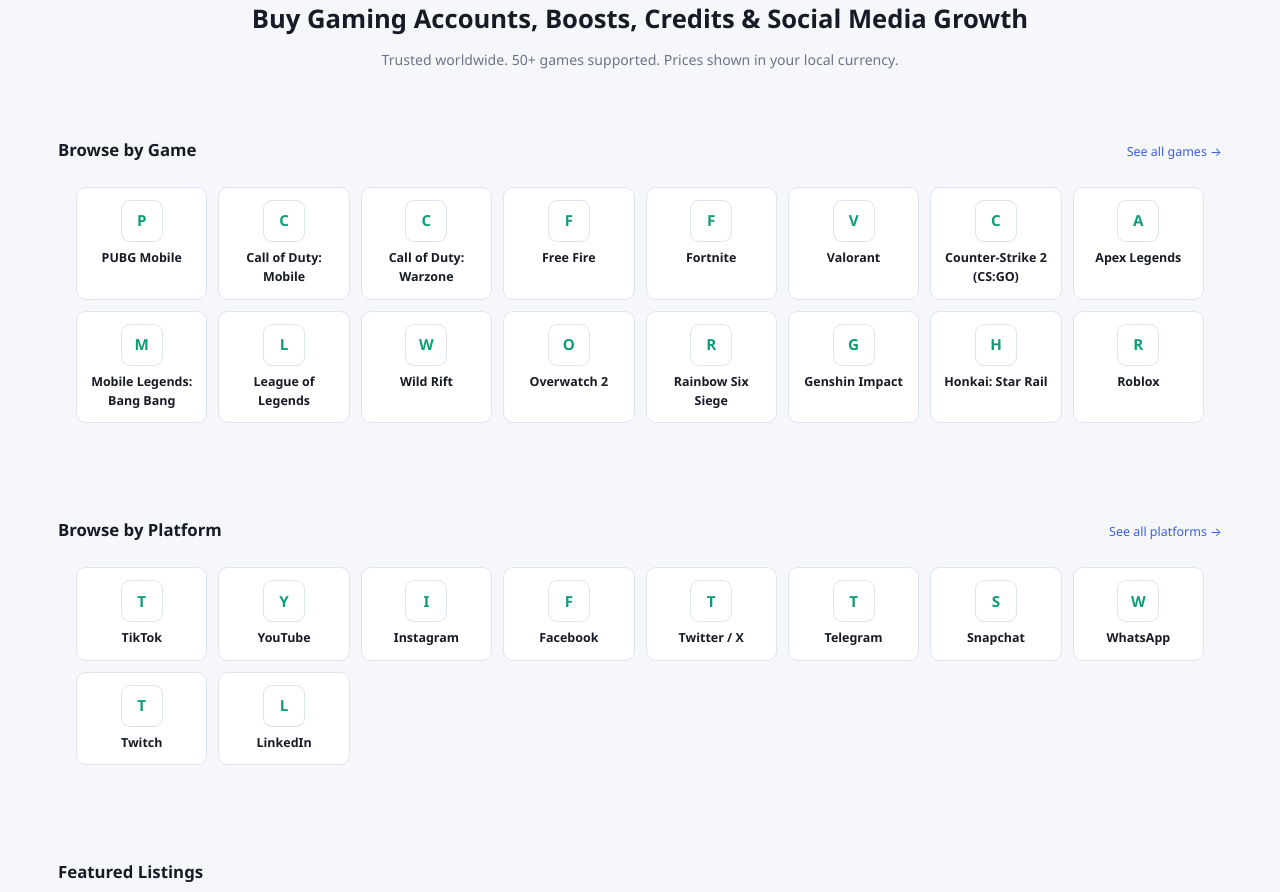
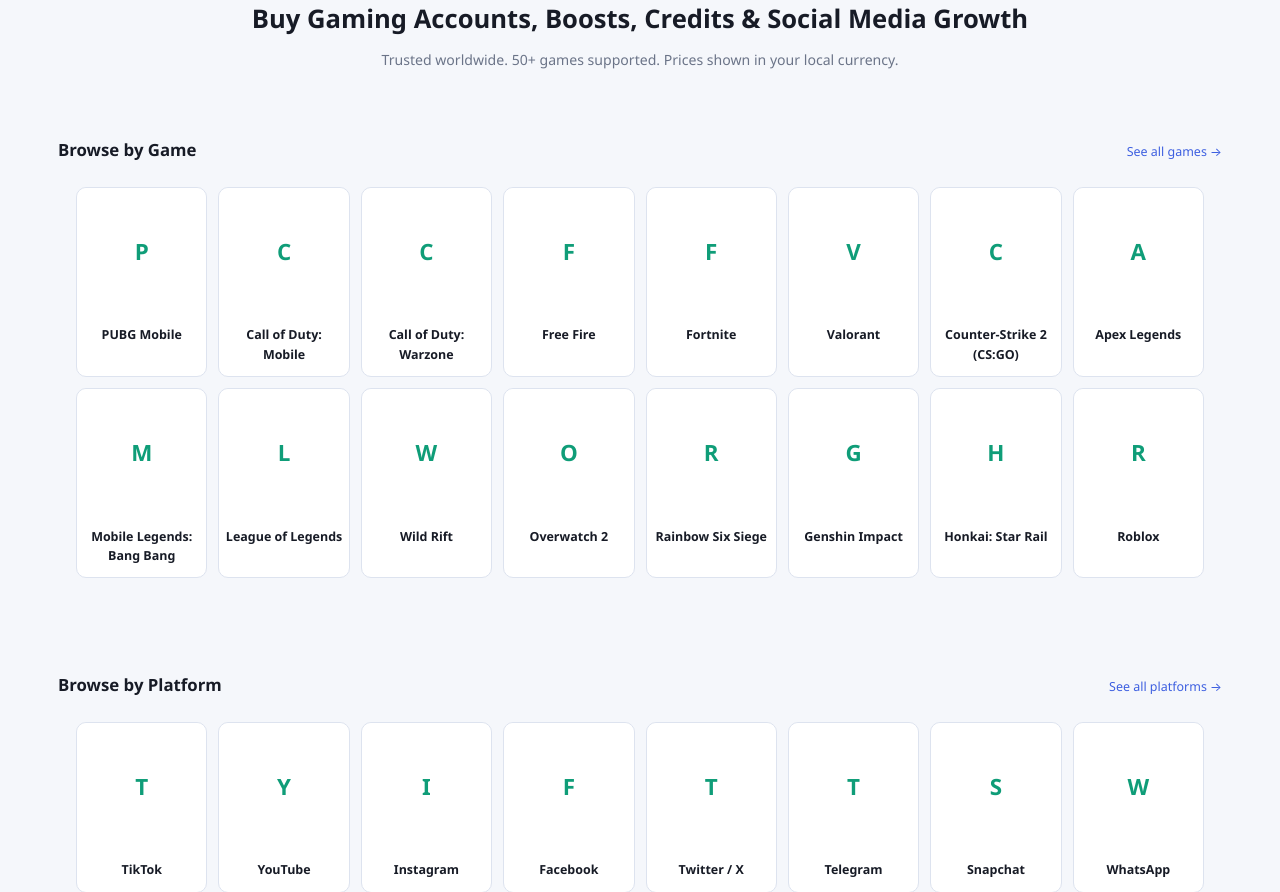
Before and after one commit to clinton10-cyber/IPNET, a Flask app: page / in a window 1280 px wide. Shown: the part 166-1058 px from the top of the page. Run offline with Flask 3, Linux system fonts and the light colour scheme; data comes from the database, SQL or seed files in the repository; data that the repository does not hold is empty; some libraries are stand-ins or nearby versions.

Commit message:
Add files via upload

```diff
--- a/static/css/style.css
+++ b/static/css/style.css
@@ -108,7 +108,7 @@ a { color: inherit; text-decoration: none; }
   max-width: 1200px; margin: 0 auto; padding: 10px 18px;
 }
 .logo { font-size: 1.2rem; font-weight: 800; letter-spacing: 0.5px; display: flex; align-items: center; }
-.logo-img { height: 28px; max-width: 130px; object-fit: contain; }
+.logo-img { height: 28px; max-width: 130px; object-fit: contain; border-radius: 7px; }
 .logo span { color: var(--accent2); }
 .search-bar { flex: 1; display: flex; }
 .search-bar input {
@@ -160,18 +160,23 @@ h2 { font-size: 1.05rem; }
 }
 .card:hover { transform: translateY(-2px); border-color: var(--accent); }
 
-.cat-card { display: flex; flex-direction: column; align-items: center; text-align: center; gap: 6px; }
+.cat-card { display: flex; flex-direction: column; align-items: stretch; text-align: center; gap: 0; padding: 0; overflow: hidden; }
+.cat-card-media {
+  position: relative; width: 100%; aspect-ratio: 1 / 1;
+  background: var(--bg-alt); border-radius: var(--radius) var(--radius) 0 0; overflow: hidden;
+}
+.cat-card-media img.cat-bg-img { position: absolute; inset: 0; width: 100%; height: 100%; object-fit: cover; }
 .cat-icon {
   display: flex; align-items: center; justify-content: center;
-  width: 42px; height: 42px; border-radius: 9px;
-  background: var(--bg-alt); border: 1px solid var(--border);
-  color: var(--accent2); font-weight: 700; font-size: 0.95rem;
+  width: 100%; height: 100%;
+  background: var(--bg-alt);
+  color: var(--accent2); font-weight: 700; font-size: 1.4rem;
 }
+.cat-card-body { padding: 8px 6px 12px; }
 .cat-name { font-size: 0.78rem; font-weight: 600; }
 
 .listing-card h3 { margin: 0 0 4px; font-size: 0.92rem; }
 .listing-img { width: 100%; height: 110px; object-fit: cover; border-radius: 7px; margin-bottom: 8px; background: var(--bg-alt); }
-.cat-logo-img { height: 32px; width: 32px; object-fit: contain; border-radius: 7px; }
 .cat-header-logo { height: 26px; width: 26px; object-fit: contain; vertical-align: middle; border-radius: 5px; margin-right: 5px; }
 .card-badge {
   display: inline-block; font-size: 0.62rem; background: var(--bg-alt); color: var(--accent2);
@@ -324,7 +329,6 @@ section.page-header ~ .grid, .featured, .section-block { padding-left: 18px; pad
 @media (min-width: 1300px) {
   html { font-size: 17px; }
   .hero h1 { font-size: 1.95rem; }
-  .cat-icon { width: 46px; height: 46px; font-size: 1.05rem; }
 }
 
 /* Tablet */
@@ -350,7 +354,6 @@ section.page-header ~ .grid, .featured, .section-block { padding-left: 18px; pad
   .grid { grid-template-columns: repeat(auto-fill, minmax(135px, 1fr)); }
   .cat-grid { grid-template-columns: repeat(auto-fill, minmax(92px, 1fr)); }
   .card { padding: 9px; }
-  .cat-icon { width: 34px; height: 34px; font-size: 0.82rem; border-radius: 8px; }
   .listing-img { height: 90px; }
   .admin-shell { flex-direction: column; }
   .admin-sidebar { width: 100%; padding: 12px; }
```
